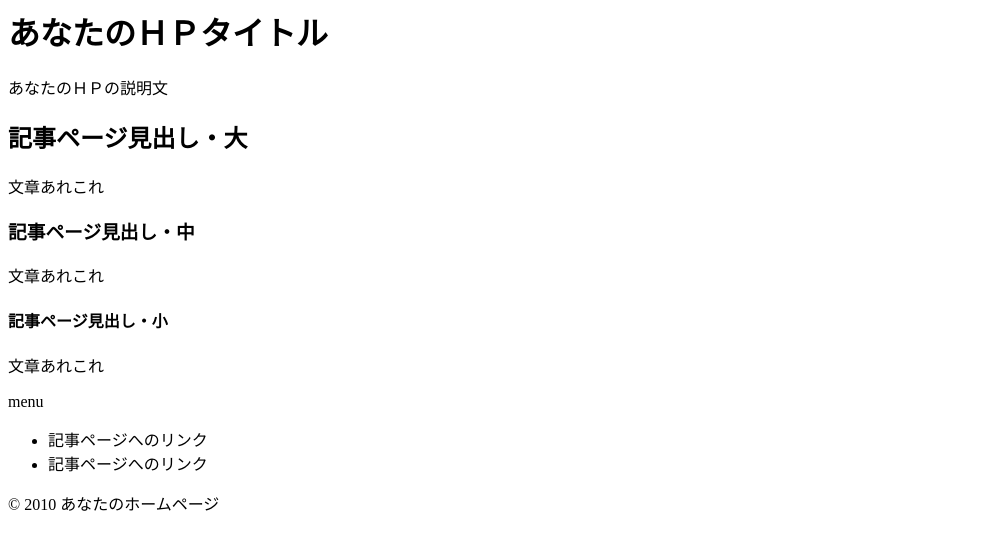
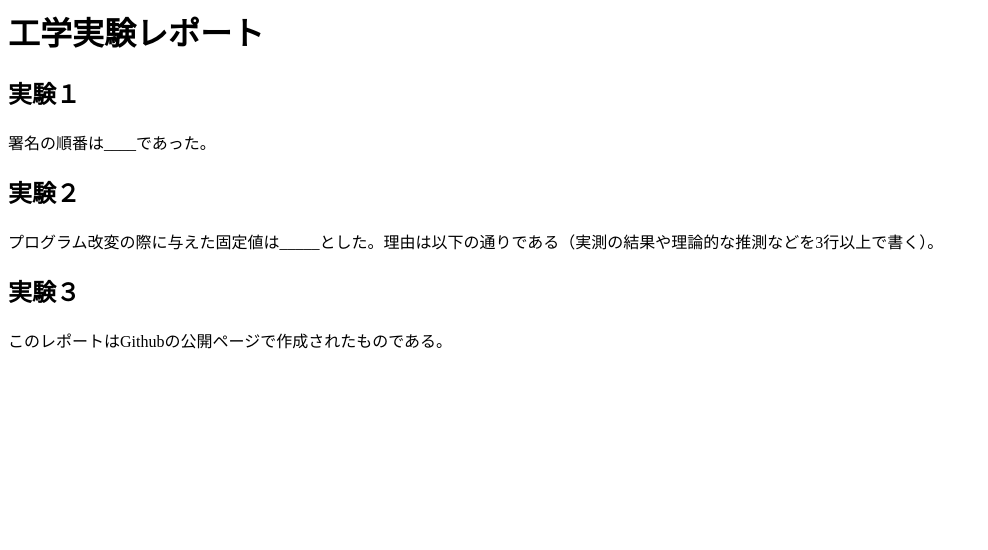
Before and after one commit to wasuhosu/Github-2, a plain HTML site: page index.html in a window 1280 px wide. Shown: the whole page, without its empty margins (0-988 px from the left). Drawn offline with Linux system fonts and the light colour scheme.

Commit message:
Update index.html

```diff
--- a/index.html
+++ b/index.html
@@ -4,27 +4,19 @@
 </head>
 <body>
 <div id="outer">
-<div id="header"><div id="head-inner"><h1>あなたのＨＰタイトル</h1>
-<p class="description">あなたのＨＰの説明文</p></div>
+<div id="header"><div id="head-inner"><h1>工学実験レポート</h1>
 </div>
 <div id="contents">
-<h2>記事ページ見出し・大</h2>
-<p>文章あれこれ</p>
-<h3>記事ページ見出し・中</h3>
-<p>文章あれこれ</p>
-<h4>記事ページ見出し・小</h4>
-<p>文章あれこれ</p>
+<h2>実験１</h2>
+<p>署名の順番は____であった。</p>
 
-</div>
-<div id="middle">
-<div class="side-title">menu</div>
-<div class="side">
-<ul>
-<li>記事ページへのリンク</li>
-<li>記事ページへのリンク</li>
-</ul>
-</div>
-</div>
-<div id="footer">© 2010 あなたのホームページ</div>
-</div></body>
+<h2>実験２</h2>
+<p>プログラム改変の際に与えた固定値は_____とした。理由は以下の通りである（実測の結果や理論的な推測などを3行以上で書く）。
+
+
+  </p>
+
+<h2>実験３</h2>
+<p>このレポートはGithubの公開ページで作成されたものである。</p>
+
 </html>
```
